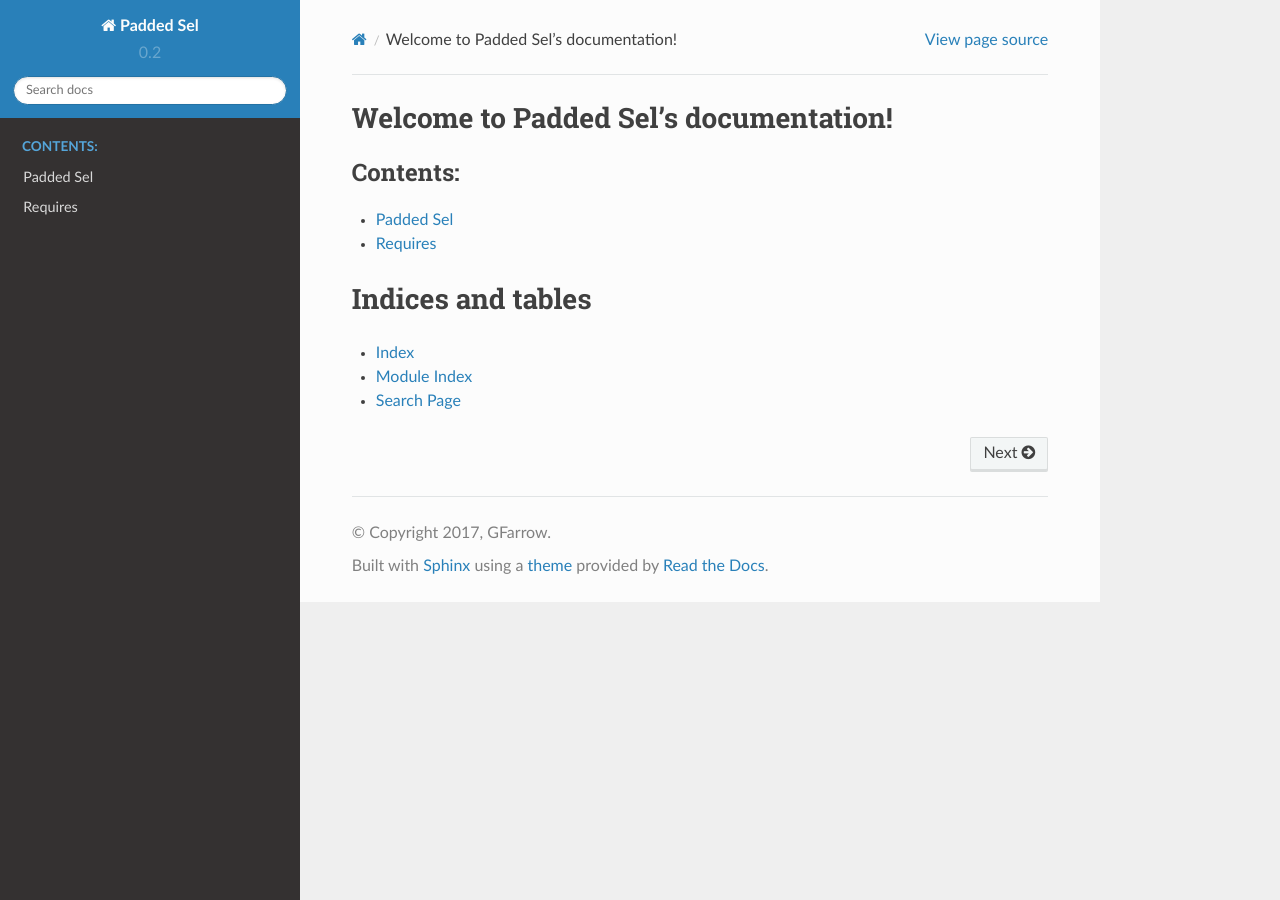
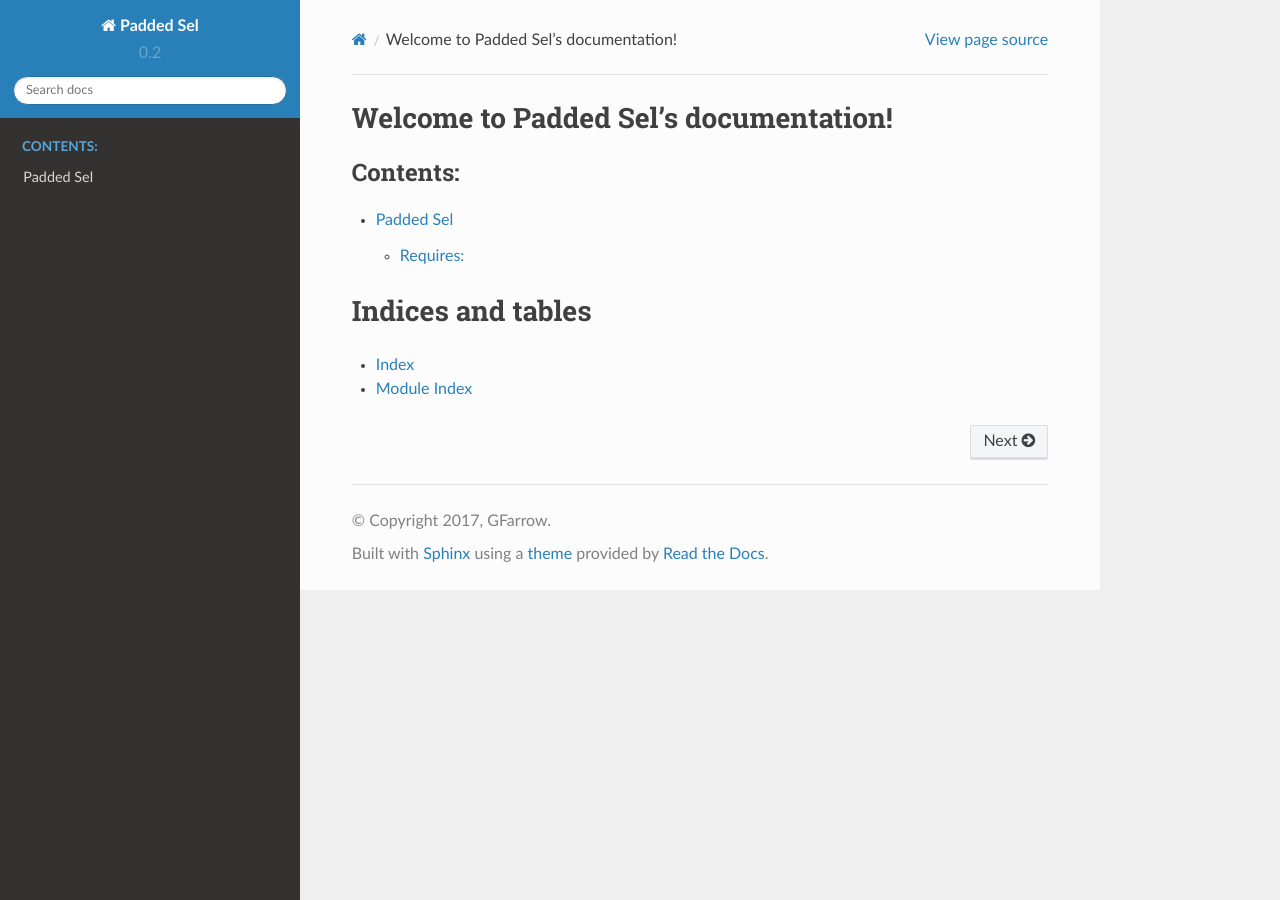
Before and after one commit to g-farrow/padded_sel, a Sphinx documentation site: the page built from docs/index.rst, in a window 1280 px wide. Built offline with Sphinx 7.4.7 and the Read the Docs theme 2.0.0, drawn with Linux system fonts in a browser that asks for light colours.

Commit message:
Tweaked docs

```diff
--- a/README.rst
+++ b/README.rst
@@ -2,7 +2,7 @@ Padded Sel
 **********
 Selenium Webdriver wrapper to make it easy to interact with page elements and handle failures in the way you want to.
 
-Requires
-********
+Requires:
++++++++++
 Latest Selenium
 geckodriver and chromedriver in /usr/local/bin
--- a/docs/index.rst
+++ b/docs/index.rst
@@ -18,4 +18,3 @@ Indices and tables
 
 * :ref:`genindex`
 * :ref:`modindex`
-* :ref:`search`
```
Also changed, not shown: 1 other file.
